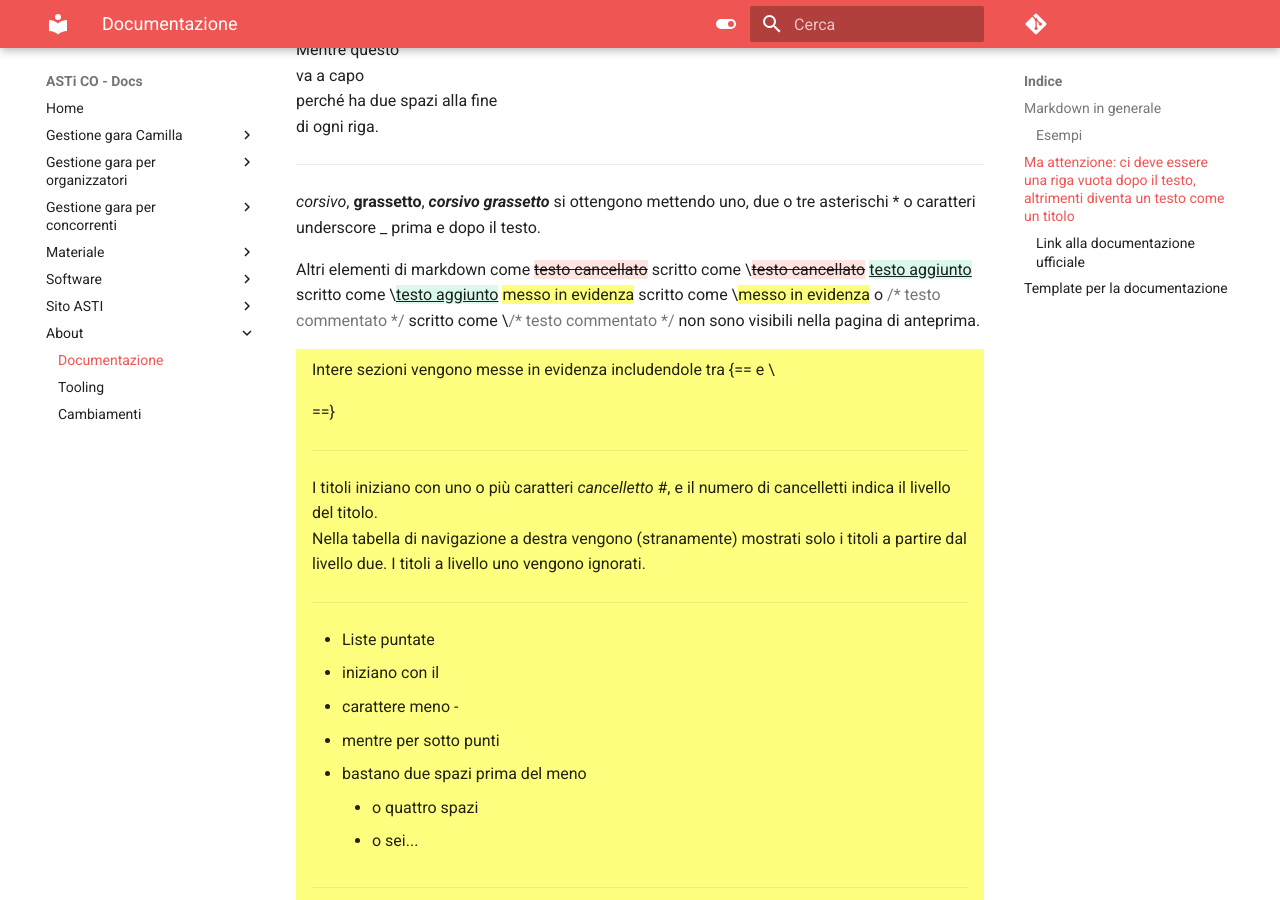
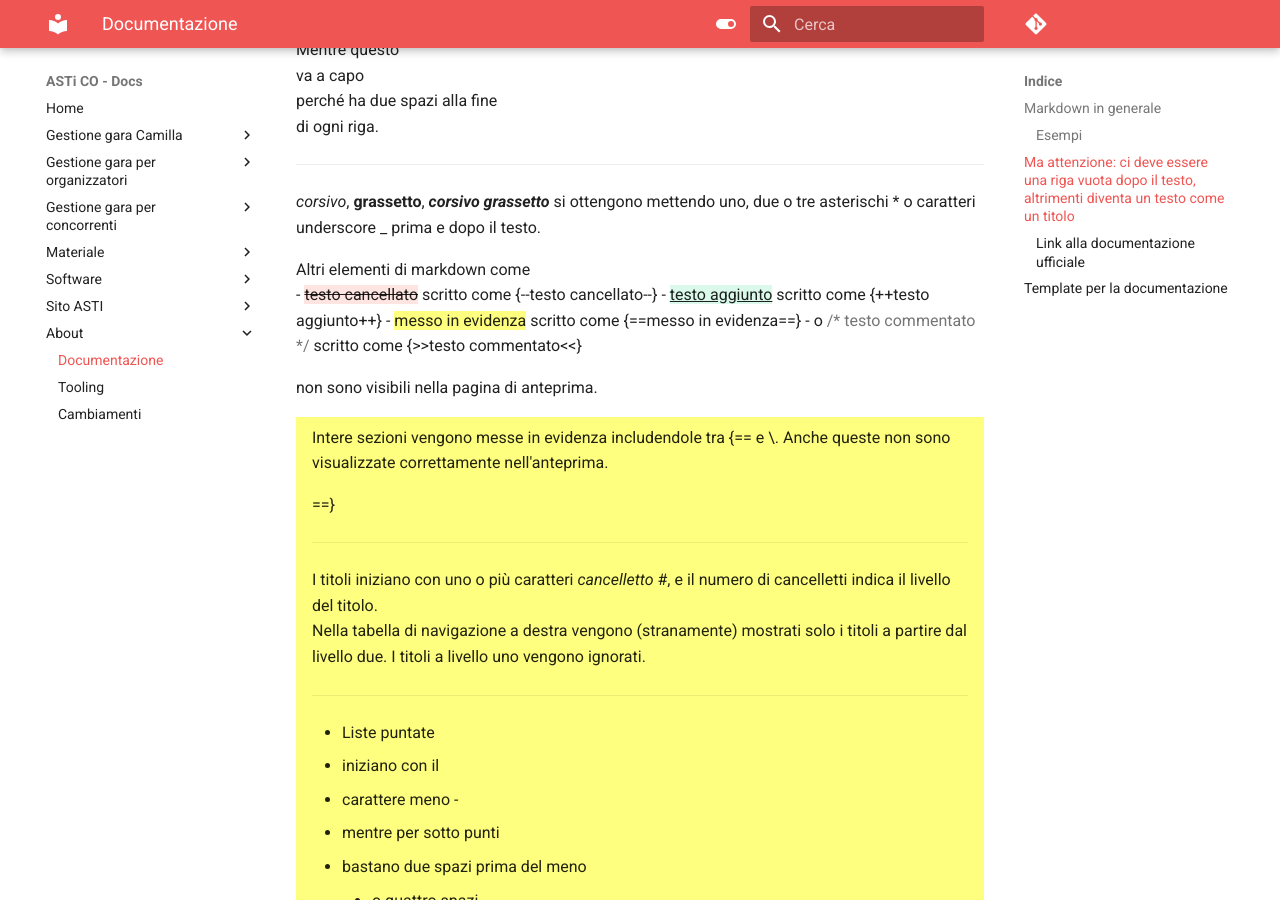
Before and after one commit to asti-co/doc, an MkDocs documentation site: the page built from docs/about/documentazione.md, in a window 1280 px wide and 900 px high, scrolled down 618 px. Built offline with MkDocs 1.6.1 and Material for MkDocs 9.7.7, drawn with Linux system fonts in a browser that asks for light colours; comment, search, counter and statistics services are not loaded.

Commit message:
prove con markdown

```diff
--- a/docs/about/documentazione.md
+++ b/docs/about/documentazione.md
@@ -27,15 +27,17 @@
 *corsivo*, **grassetto**, ***corsivo grassetto*** si ottengono mettendo uno, due o tre asterischi * o caratteri underscore _ prima e dopo il testo.
 
 Altri elementi di markdown come
-  {--testo cancellato--} scritto come \{--testo cancellato--}
-  {++testo aggiunto++} scritto come \{++testo aggiunto++}
-  {==messo in evidenza==} scritto come \{==messo in evidenza==}
-  o {>>testo commentato<<} scritto come \{>>testo commentato<<}
+- {--testo cancellato--} scritto come {\--testo cancellato\--}
+- {++testo aggiunto++} scritto come {\++testo aggiunto++}
+- {==messo in evidenza==} scritto come {\==messo in evidenza==}
+- o {>>testo commentato<<} scritto come {\>>testo commentato<<}
+
 non sono visibili nella pagina di anteprima.
 
 {==
 
-Intere sezioni vengono messe in evidenza includendole tra \{== e \==}
+Intere sezioni vengono messe in evidenza includendole tra \{== e \==}.
+Anche queste non sono visualizzate correttamente nell'anteprima.
 
 ==}
 
```
